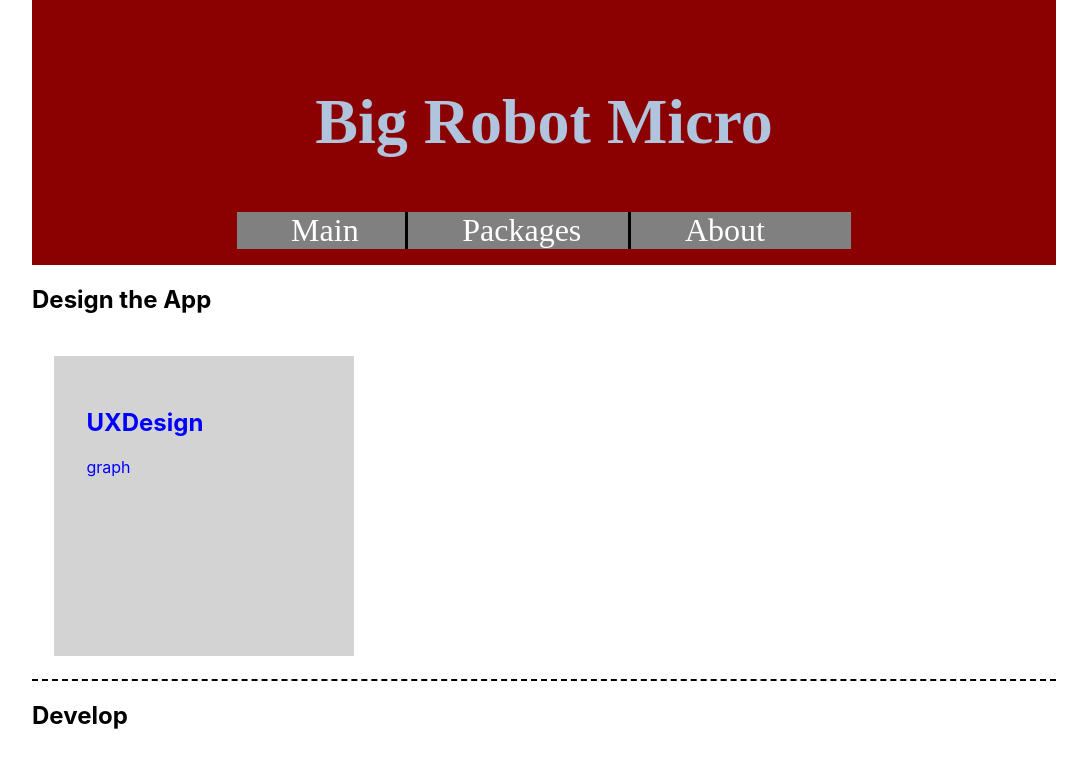
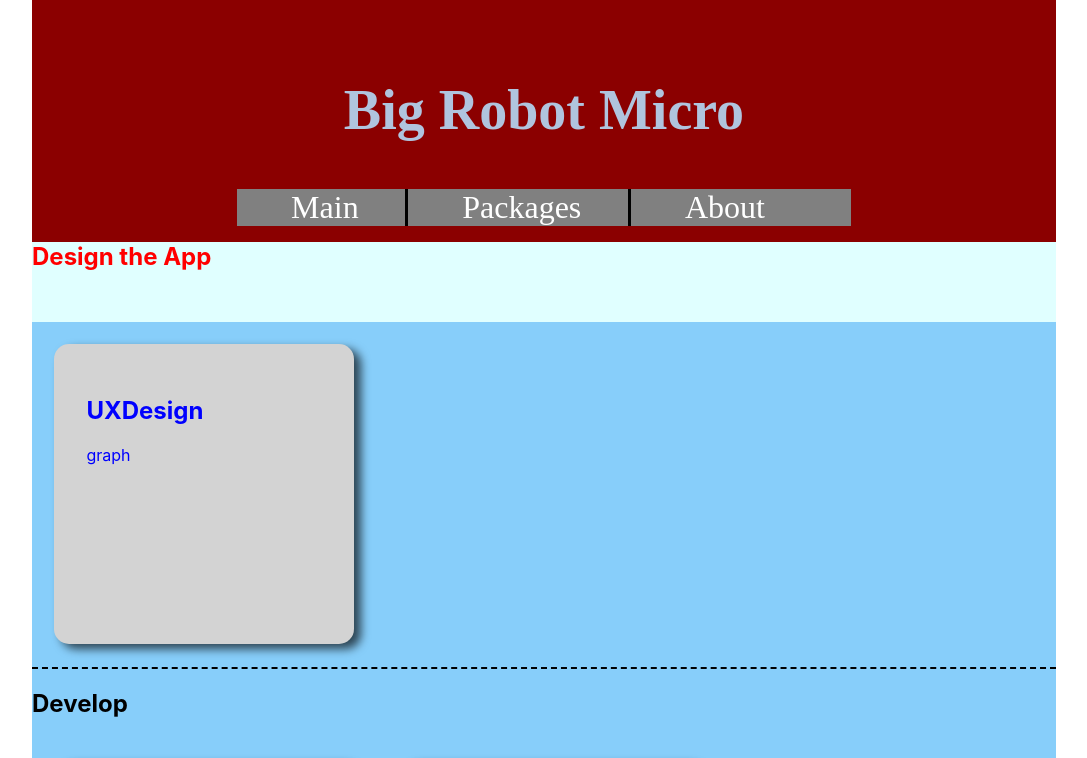
Before and after one commit to gameprogrammingsteven/big-robot-micro-web-main, a Next.js app: page /prices in a window 1280 px wide. Shown: the top 758 px of the page, without its empty margins (96-1183 px from the left). Built offline with nearby package versions, Linux system fonts and the light colour scheme.

Commit message:
Added monthly.

```diff
--- a/components/bundle/bundle.module.css
+++ b/components/bundle/bundle.module.css
@@ -1,15 +1,16 @@
-
 .bundled {
+    border-radius: 15px;
     position: relative;
     /* background-color: blue; */
     width: 300px;
     height: 300px;
-   display: inline-block;
+    display: inline-block;
     color: blue;
     padding: 2rem;
     background-color: red;
     background-color: lightgrey;
     margin: 1.4rem;
+    box-shadow: 7px 5px 10px #000A;
 }
 
 .highlighted {
--- a/components/navigation/navigation.module.css
+++ b/components/navigation/navigation.module.css
@@ -1,5 +1,5 @@
 .navigation {
-     margin-top: 0;
+    margin-top: 0;
     margin: 0 auto;
     padding-top: 2rem;
     padding-bottom: 1rem;
@@ -8,7 +8,7 @@
 
 .titleHeader {
     font-family: "Air Millhouse Outline", serif;
-    font-size: 4rem;
+    font-size: 3.5rem;
     color: lightsteelblue;
     text-align: center;
 }
@@ -18,7 +18,7 @@
     list-style: inside;
     display: flex;
     margin: 0 auto;
-    background-color:gray;
+    background-color: gray;
     width: 60%;
 }
 
@@ -44,6 +44,17 @@
     border-right: 3px solid black;
 }
 
+/*
+package designer....
+
+Needs to add design.
+App
+Website
+Security
+Database
+Ui analysis
+Brand analysis
+*/
 
 /* Medium Devices, Desktops */
 @media only screen and (max-width : 992px) {
--- a/pages/prices/index.js
+++ b/pages/prices/index.js
@@ -6,12 +6,18 @@ function Prices() {
     let hoursPerWeek = 40
     let pricePerHour = 122
 
+    const MULTIPLIER_BASIC_APP = 1;
+    const MULTIPLIER_COMPLEX_APP = 3.5;
+
+    //monthly = monthly weeks' worth of hrs like database, maintenance, retainer, blah.
+
     const desSectionArray = [
         {
             title: "UXDesign",
             weeks: 1,
             isActive: false,
-            description: "design"
+            description: "design",
+            monthly: 0
         },
     ]
 
@@ -20,13 +26,15 @@ function Prices() {
             title: "App Development",
             weeks: 1,
             isActive: false,
-            description: "make"
+            description: "make",
+            monthly: 0
         },
         {
             title: "Manual Tests",
             weeks: 2.5,
             isActive: false,
-            description: "make"
+            description: "make",
+            monthly: 0
         },
     ]
 
@@ -35,37 +43,56 @@ function Prices() {
             title: "Maintenance",
             weeks: 3,
             isActive: false,
-            description: "bugs"
+            description: "bugs",
+            monthly: 1
         },
     ]
 
     const clickedUX = (e) => {
-        let filteredTitles = activeTitles.filter((e) => e !== undefined)
-        if (filteredTitles.includes(e.title)) {
-            setActiveTitles(filteredTitles.filter((title) => title !== e.title))
+        //  let filteredTitles = activeTitles;
+        if (activeTitles.includes(e.title)) {
+            setActiveTitles(activeTitles.filter((title) => title !== e.title))
         } else {
-            let newTitles = filteredTitles.push(e.title)
-            newTitles = filteredTitles.filter((e) => e !== undefined)
+            activeTitles.push(e.title) //returns items... which isn't string. causes issue if you try to assign on this line.
+            const newTitles = activeTitles.filter((e) => e !== undefined)
             setActiveTitles(newTitles)
         }
-        console.log(activeTitles)
+        console.log("Total weeks: " + totalWeeks());
     }
 
     const hasTitle = (title) => {
-        //console.log(activeTitles.length)
         return activeTitles.includes(title);
     }
 
     const [activeTitles, setActiveTitles] = useState([]);
+
+
+    const totalWeeks = () => {
+        let amount = 0;
+        const featuresArrayFlattened = [...desSectionArray, ...appSectionArray, ...maintainingSectionArray];
+        featuresArrayFlattened.forEach(e => {
+            if (hasTitle(e.title)) {
+                amount += e.weeks
+            }
+        });
+        //reducer had objects return. Likely due to using array differently than example.
+        return amount;
+    }
 
     const getBundleFor = (dataItem) => {
         return (
             <Bundle title={dataItem.title} weeks={dataItem.weeks} isActive={hasTitle(dataItem.title)}
                 onClicked={() => { clickedUX(dataItem) }} key={dataItem.title} />
         );
-    }
+    } //todo find items at other calc
     return <>
-        <h2>Design the App</h2>
+        <div className={classes.pageDesignHeading}>
+            <h2 className={classes.pageTextHEading}>Design the App</h2>
+        </div>
+
+        <div className={classes.calcContainer}>
+
+
             <div>
                 {desSectionArray.map((e) => getBundleFor(e))}
             </div>
@@ -79,7 +106,31 @@ function Prices() {
             <div>
                 {maintainingSectionArray.map((e) => getBundleFor(e))}
             </div>
+        </div>
     </>
 }
 
+/* monthly added */
+/*
+Base App/Platform - 5 weeks of time
+Public api integration - 3.5 weeks
+BLE - 3 weeks
+maps - 4 weeks/month (time allotted)
+weather - 3 weeks.
+social - 4 weeks.
+video - 4 weeks.
+photo - 2 weeks.
+quizzes - 3 weeks.
+E-Commerce - 2 weeks
+Easy Feature - 2 weeks
+Backend - 5 weeks + maintenance.
+Logging in - 1.5 weeks. (Firebase). Bigger is own database.
+Simple Game - 8 weeks.
+AR/MR - 8 weeks
+VR - 10 weeks (simple complexity)
+Large Game - 50 weeks.
+Enterprise - 5 weeks. (integrate)
+Maintenance - 2 weeks/month of time.
+Simple database - 0.5/month.
+*/
 export default Prices;
--- a/pages/prices/prices.module.css
+++ b/pages/prices/prices.module.css
@@ -2,3 +2,22 @@
     width: 100%;
     border-bottom: 2px black dashed;
 }
+
+.pageDesignHeading {
+    padding: 0;
+    margin: 0;
+    color: red;
+    width: 100%;
+    background-color: lightcyan;
+    height: 5rem;
+}
+
+.calcContainer {
+    background-color: lightskyblue;
+}
+
+
+.pageTextHEading {
+    padding: 0;
+    margin: 0;
+}
```
Lines whose indentation alone changed are shown as unchanged.
